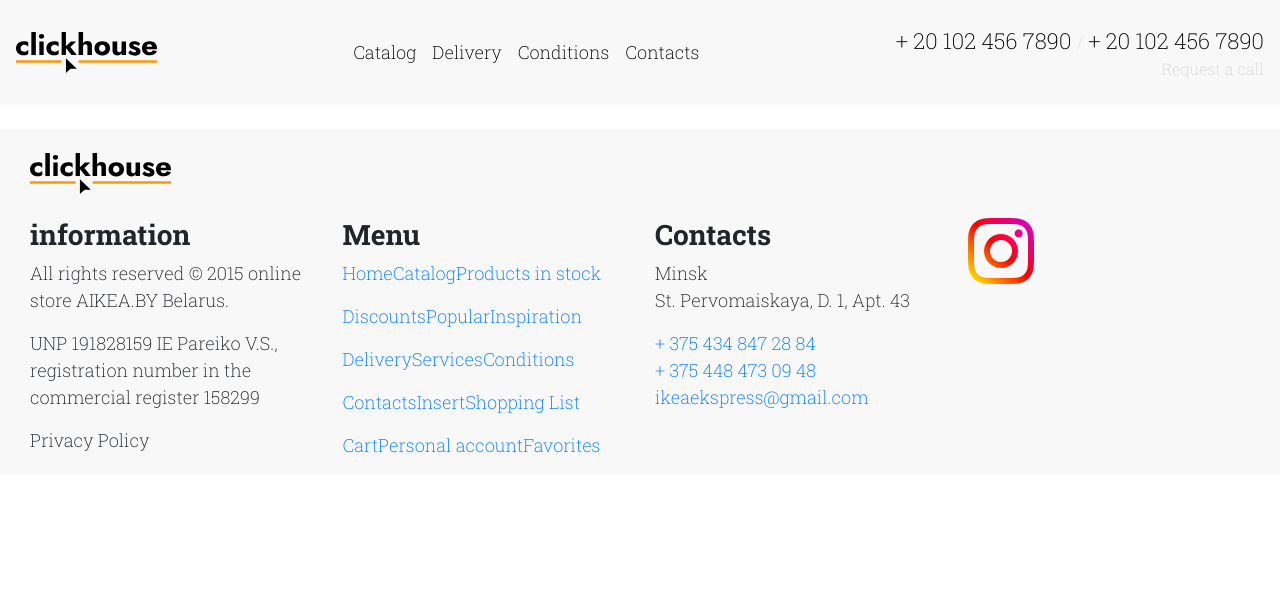
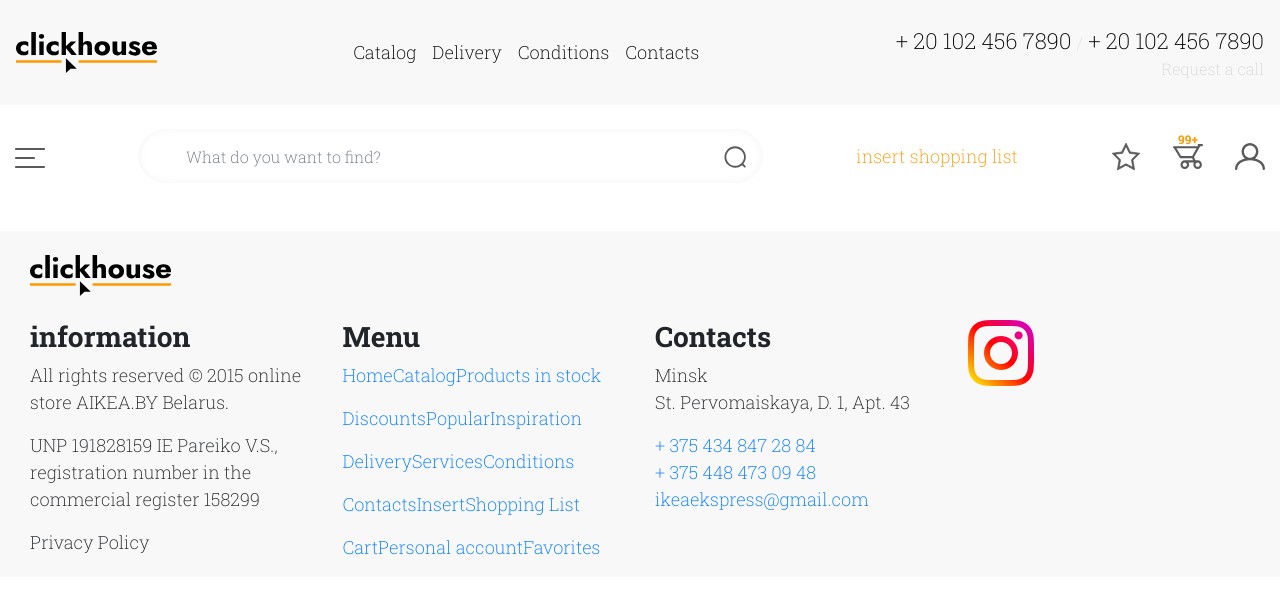
Before and after one commit to moataz9/nuxt-ecommerce-app, a Nuxt app: page /catalog/1/1/1 in a window 1280 px wide. Shown: the top 594 px of the page. Built offline with nearby package versions, Linux system fonts and the light colour scheme.

Commit message:
fix: move <MainSeach> to default layout

```diff
--- a/layouts/default.vue
+++ b/layouts/default.vue
@@ -1,6 +1,7 @@
 <template>
   <div>
     <MainNavbar />
+    <MainSearch />
     <Nuxt />
     <MainFooter />
   </div>
--- a/pages/index.vue
+++ b/pages/index.vue
@@ -1,6 +1,5 @@
 <template>
   <div>
-    <MainSearch />
     <AppSidebar />
     <!-- <img src="/images/image.jpg" alt="" /> -->
     <div class="container-xxl">
```
